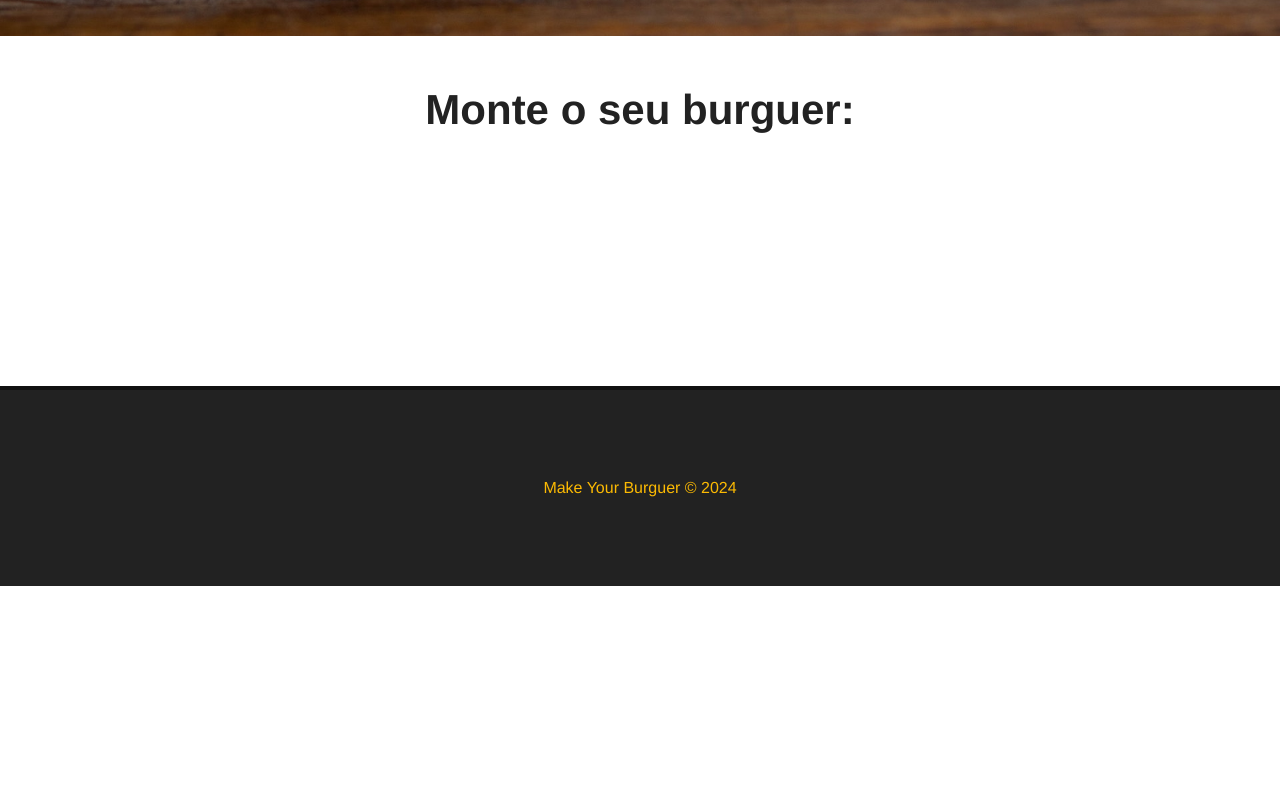
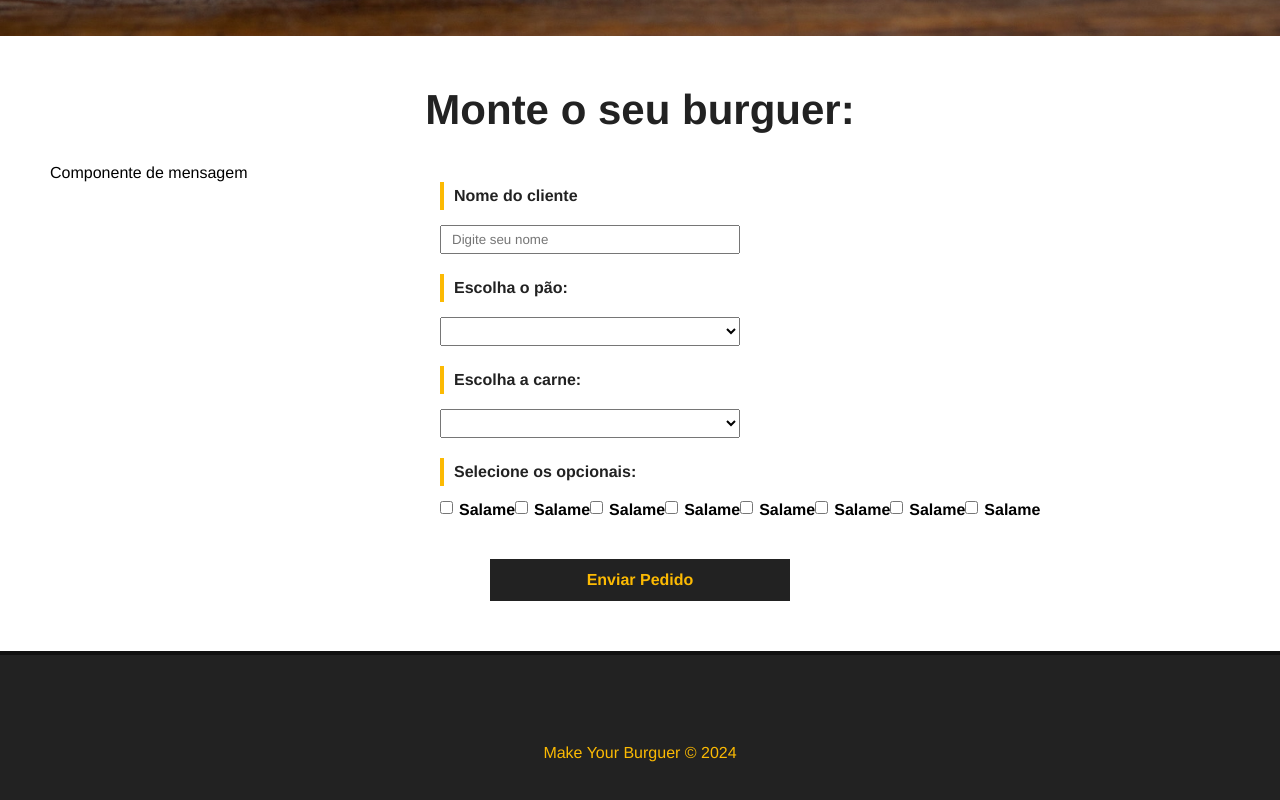
Before and after one commit to BarbasPedro/make_your_burger-Vue3-, a Vue app: page / in a window 1280 px wide. Shown: the part 542-1342 px from the top of the page. Before the commit the page ends 1128 px from the top, so only its background shows below. Built offline with nearby package versions, Linux system fonts and the light colour scheme.

Commit message:
Criando componente BurguerForm

```diff
--- /dev/null
+++ b/src/components/BurguerForm.vue
@@ -0,0 +1,124 @@
+<template>
+  <p>Componente de mensagem</p>
+  <div>
+    <form id="burger-form">
+        <div class="input-container">
+            <label for="name">Nome do cliente</label>
+            <input type="text" id="name" name="name" v-model="name" placeholder="Digite seu nome">
+        </div>
+        <div class="input-container">
+            <label for="bread">Escolha o pão:</label>
+            <select name="bread" id="bread" v-model="bread">
+                <option value="">Selecione o seu pão</option>
+                <option value="integral">Integral</option>
+            </select>
+        </div>
+        <div class="input-container">
+            <label for="meat">Escolha a carne:</label>
+            <select name="meat" id="meat" v-model="meat">
+                <option value="">Selecione a carne</option>
+                <option value="maminha">Maminha</option>
+            </select>
+        </div>
+        <div id="options-container" class="input-container">
+            <label id="options-title" for="options">Selecione os opcionais:</label>
+            <div class="checkbox-container">
+                <input type="checkbox" name="options" v-model="options" value="salame">
+                <span>Salame</span>
+                <input type="checkbox" name="options" v-model="options" value="salame">
+                <span>Salame</span>
+                <input type="checkbox" name="options" v-model="options" value="salame">
+                <span>Salame</span>
+                <input type="checkbox" name="options" v-model="options" value="salame">
+                <span>Salame</span>
+                <input type="checkbox" name="options" v-model="options" value="salame">
+                <span>Salame</span>
+                <input type="checkbox" name="options" v-model="options" value="salame">
+                <span>Salame</span>
+                <input type="checkbox" name="options" v-model="options" value="salame">
+                <span>Salame</span>
+                <input type="checkbox" name="options" v-model="options" value="salame">
+                <span>Salame</span>
+            </div>
+        </div>
+        <div class="input-container">
+            <input type="submit" class="submit-btn" value="Enviar Pedido">
+        </div>
+    </form>
+  </div>
+</template>
+
+<script>
+export default {
+  name: "BurguerForm",
+};
+</script>
+
+<style scoped>
+  #burger-form {
+    max-width: 400px;
+    margin: 0 auto;
+  }
+
+  .input-container {
+    display: flex;
+    flex-direction: column;
+    margin-bottom: 20px;
+  }
+
+  label {
+    font-weight: bold;
+    margin-bottom: 15px;
+    color: #222;;
+    padding: 5px 10px;
+    border-left: 4px solid #fcba03;
+  }
+
+  input, select {
+    padding: 5px 10px;
+    width: 300px;
+  }
+
+  #options-container {
+    flex-direction: row;
+    flex-wrap: wrap;
+  }
+
+  #options-title {
+    width: 100%;
+  }
+
+  .checkbox-container {
+    display: flex;
+    align-items: flex-start;
+    width: 50%;
+    margin-bottom: 20px;
+  }
+
+  .checkbox-container span,
+  .checkbox-container input {
+    width: auto;
+  }
+
+  .checkbox-container span {
+    margin-left: 6px;
+    font-weight: bold;
+  }
+
+  .submit-btn {
+    background-color: #222;
+    color:#fcba03;
+    font-weight: bold;
+    border: 2px solid #222;
+    padding: 10px;
+    font-size: 16px;
+    margin: 0 auto;
+    cursor: pointer;
+    transition: .5s;
+  }
+
+  .submit-btn:hover {
+    background-color: transparent;
+    color: #222;
+  }
+</style>
--- a/src/views/Home.vue
+++ b/src/views/Home.vue
@@ -2,16 +2,19 @@
   <Banner />
   <div class="main-container">
     <h1>Monte o seu burguer:</h1>
+    <BurguerForm />
   </div>
 </template>
 
 <script>
 import Banner from "../components/Banner.vue";
+import BurguerForm from '../components/BurguerForm.vue';
 
 export default {
   name: "Home",
   components: {
     Banner,
+    BurguerForm
   },
 };
 </script>
```
